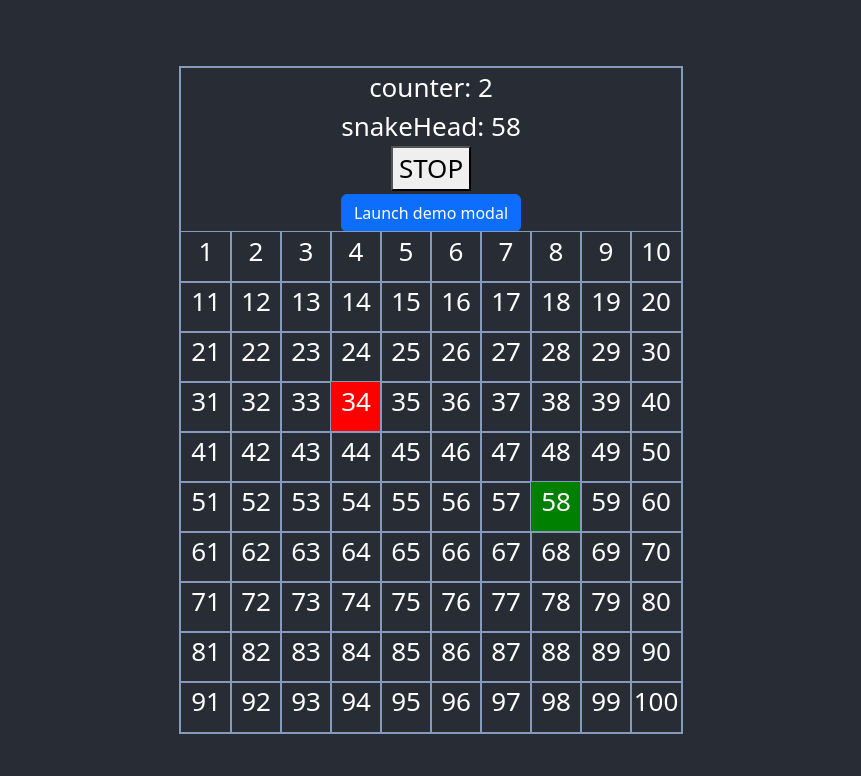
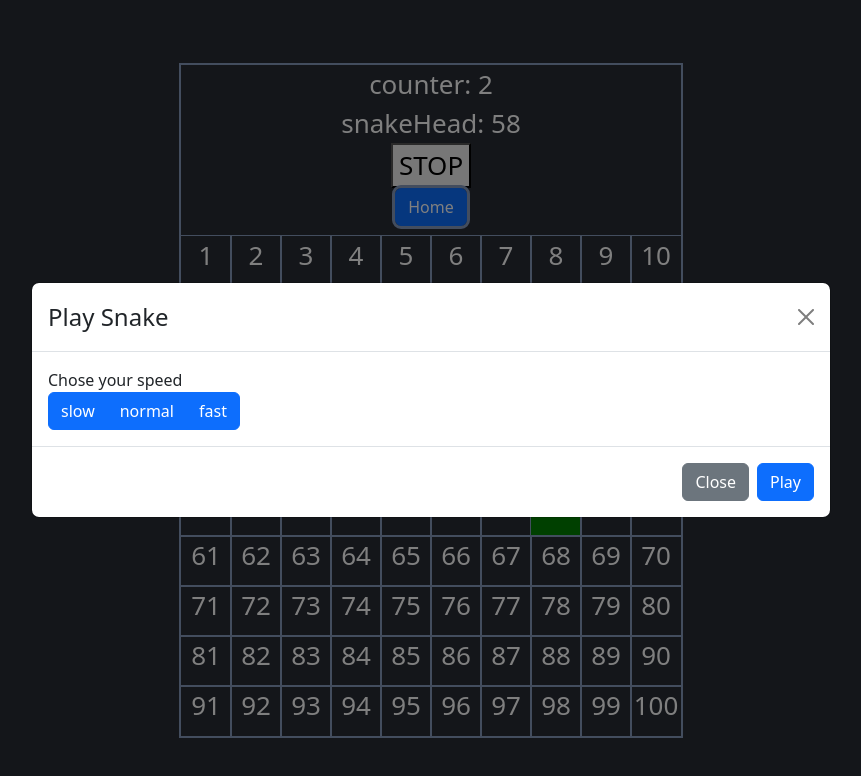
Before and after one commit to Lilandau/snake, a React (Create React App) app: page / in a window 1280 px wide. Shown: the top 776 px of the page, without its empty margins (209-1070 px from the left). Built offline with nearby package versions, Linux system fonts and the light colour scheme.

Commit message:
added homescreen

```diff
--- a/src/Board/Board.js
+++ b/src/Board/Board.js
@@ -1,7 +1,7 @@
 import React, {useEffect, useState} from "react";
 import './Board.css';
 import {randomIntFromInterval, useInterval} from '../utils.js'
-import Test from "./Test";
+import Home from "../interface/Home";
 
 const Direction = {
   UP: 'UP',
@@ -65,7 +65,7 @@ function Board() {
           <button>STOP</button>
         </div>
         <div>
-          <Test/>
+          <Home/>
         </div>
         {board.map((row, rowIdx)=> (
           <div key={rowIdx} className='snakeBoardRow'>{
--- a/src/Board/Test.js
+++ /dev/null
@@ -1,34 +0,0 @@
-import Button from "react-bootstrap/Button";
-import {Card, Modal} from "react-bootstrap";
-import {useState} from "react";
-//import 'bootstrap/dist/css/bootstrap.min.css';
-
-export default function Test(){
-    const [show, setShow] = useState(false);
-
-    const handleClose = () => setShow(false);
-    const handleShow = () => setShow(true);
-
-    return (
-        <>
-            <Button variant="primary" onClick={handleShow}>
-                Launch demo modal
-            </Button>
-
-            <Modal show={show} onHide={handleClose}>
-                <Modal.Header closeButton>
-                    <Modal.Title>Modal heading</Modal.Title>
-                </Modal.Header>
-                <Modal.Body>Woohoo, you're reading this text in a modal!</Modal.Body>
-                <Modal.Footer>
-                    <Button variant="secondary" onClick={handleClose}>
-                        Close
-                    </Button>
-                    <Button variant="primary" onClick={handleClose}>
-                        Save Changes
-                    </Button>
-                </Modal.Footer>
-            </Modal>
-        </>
-    );
-}
--- /dev/null
+++ b/src/interface/Home.css
@@ -0,0 +1,4 @@
+.homeButton{
+    outline: 3px solid rgb(134, 154, 189);
+    margin-bottom: 10px;
+}
--- /dev/null
+++ b/src/interface/Home.js
@@ -0,0 +1,56 @@
+import Button from "react-bootstrap/Button";
+import {Card, Modal, ToggleButton, ToggleButtonGroup} from "react-bootstrap";
+import {useState} from "react";
+import './Home.css';
+
+export default function Home(){
+    const [show, setShow] = useState(true);
+
+    const handleClose = () => setShow(false);
+    const handleShow = () => setShow(true);
+    const [value, setValue] = useState([1, 3]);
+
+    function handleChange(val){
+        setValue(val);
+        console.log("option: "+ val+ "was selected.")
+    }
+
+    return (
+        <>
+            <Button variant="primary" onClick={handleShow} className='homeButton'>
+                Home
+            </Button>
+
+            <Modal show={show} onHide={handleClose} size="lg"
+                   aria-labelledby="contained-modal-title-vcenter"
+                   centered>
+                <Modal.Header closeButton>
+                    <Modal.Title>Play Snake</Modal.Title>
+                </Modal.Header>
+                <Modal.Body>Chose your speed
+                    <div>
+                    <ToggleButtonGroup type="radio" name="options" defaultValue={2} onChange={handleChange}>
+                        <ToggleButton id="tbg-radio-1" value={2000}>
+                            slow
+                        </ToggleButton>
+                        <ToggleButton id="tbg-radio-2" value={1000}>
+                            normal
+                        </ToggleButton>
+                        <ToggleButton id="tbg-radio-3" value={500}>
+                           fast
+                        </ToggleButton>
+                    </ToggleButtonGroup>
+                    </div>
+                </Modal.Body>
+                <Modal.Footer>
+                    <Button variant="secondary" onClick={handleClose}>
+                        Close
+                    </Button>
+                    <Button variant="primary" onClick={handleClose}>
+                        Play
+                    </Button>
+                </Modal.Footer>
+            </Modal>
+        </>
+    );
+}
```
Also changed, not shown: src/interface/Start.js (deleted, +0 -36 lines).
